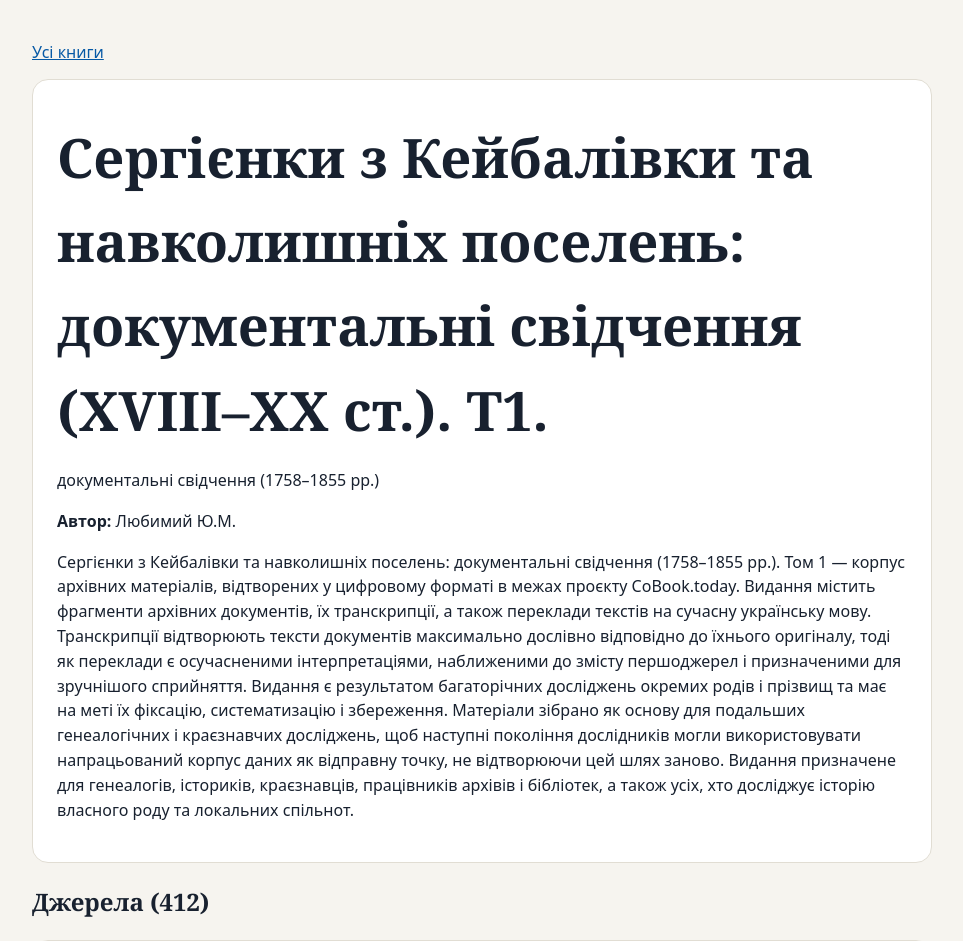
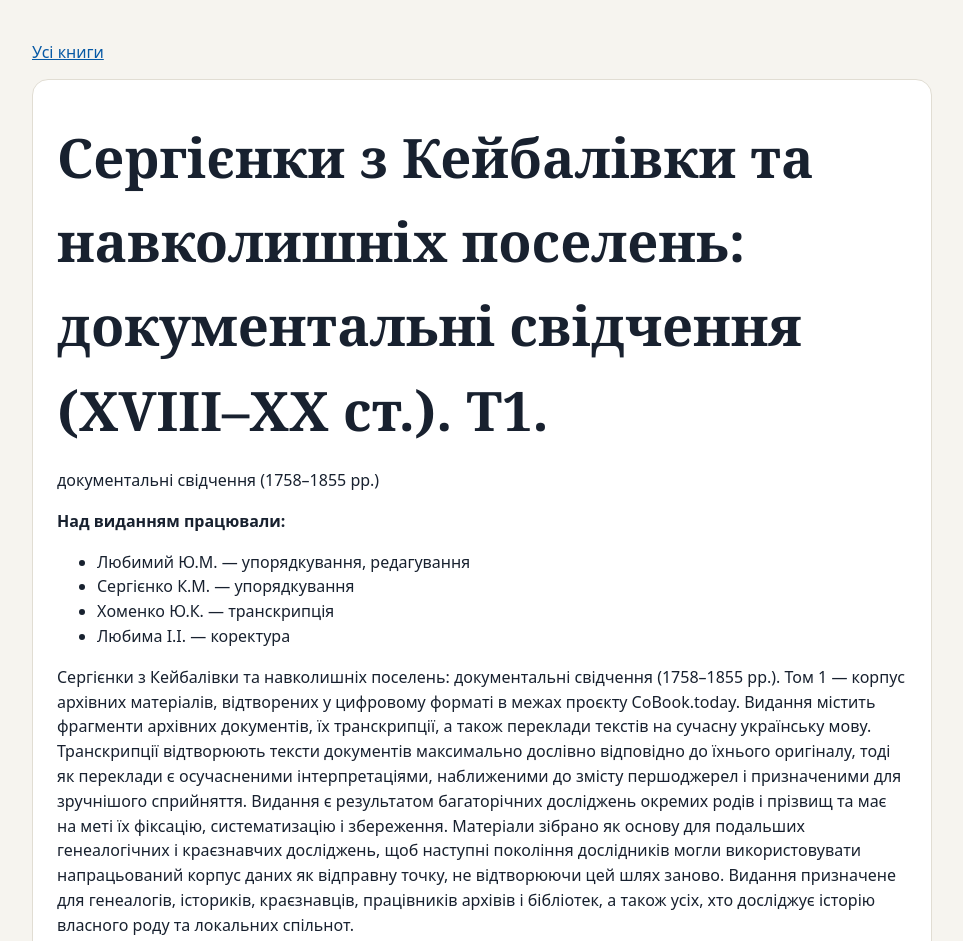
Before and after one commit to cobook-editions/cobook-editions.github.io, a plain HTML site: page b/455/index.html in a window 1280 px wide. Shown: the top 941 px of the page, without its empty margins (158-1121 px from the left). Drawn offline with Linux system fonts and the light colour scheme.

Commit message:
Publish Cobook book 455 (5d25826a0abb)

```diff
--- a/b/455/index.html
+++ b/b/455/index.html
@@ -2,7 +2,7 @@
 <html lang="uk"><head><meta charset="utf-8"><meta name="viewport" content="width=device-width,initial-scale=1">
 <title>Сергієнки з Кейбалівки та навколишніх поселень: документальні свідчення (XVIII–XX ст.). Т1. — джерела</title><link rel="canonical" href="https://cobook.genehelp.online/b/455">
 <style>body{font:16px/1.55 system-ui,sans-serif;max-width:900px;margin:40px auto;padding:0 18px;color:#18212f;background:#f6f4ef}header,article{background:#fff;border:1px solid #e1ddd3;border-radius:16px;padding:24px;margin:14px 0}h1,h2{font-family:Georgia,serif}h1{font-size:clamp(2rem,6vw,3.4rem);margin:.2em 0}dl{display:grid;grid-template-columns:max-content 1fr;gap:6px 16px}dt{color:#667085}dd{margin:0}a{color:#0759a5}</style></head>
-<body><nav><a href="../../">Усі книги</a></nav><header><h1>Сергієнки з Кейбалівки та навколишніх поселень: документальні свідчення (XVIII–XX ст.). Т1.</h1><p>документальні свідчення (1758–1855 рр.)</p><p><strong>Автор:</strong> Любимий Ю.М.</p><p>Сергієнки з Кейбалівки та навколишніх поселень: документальні свідчення (1758–1855 рр.). Том 1 — корпус архівних матеріалів, відтворених у цифровому форматі в межах проєкту CoBook.today. Видання містить фрагменти архівних документів, їх транскрипції, а також переклади текстів на сучасну українську мову.
+<body><nav><a href="../../">Усі книги</a></nav><header><h1>Сергієнки з Кейбалівки та навколишніх поселень: документальні свідчення (XVIII–XX ст.). Т1.</h1><p>документальні свідчення (1758–1855 рр.)</p><div><strong>Над виданням працювали:</strong><ul><li>Любимий Ю.М. — упорядкування, редагування</li><li>Сергієнко К.М. — упорядкування</li><li>Хоменко Ю.К. — транскрипція</li><li>Любима І.І. — коректура</li></ul></div><p>Сергієнки з Кейбалівки та навколишніх поселень: документальні свідчення (1758–1855 рр.). Том 1 — корпус архівних матеріалів, відтворених у цифровому форматі в межах проєкту CoBook.today. Видання містить фрагменти архівних документів, їх транскрипції, а також переклади текстів на сучасну українську мову.
 
 Транскрипції відтворюють тексти документів максимально дослівно відповідно до їхнього оригіналу, тоді як переклади є осучасненими інтерпретаціями, наближеними до змісту першоджерел і призначеними для зручнішого сприйняття.
 
```
